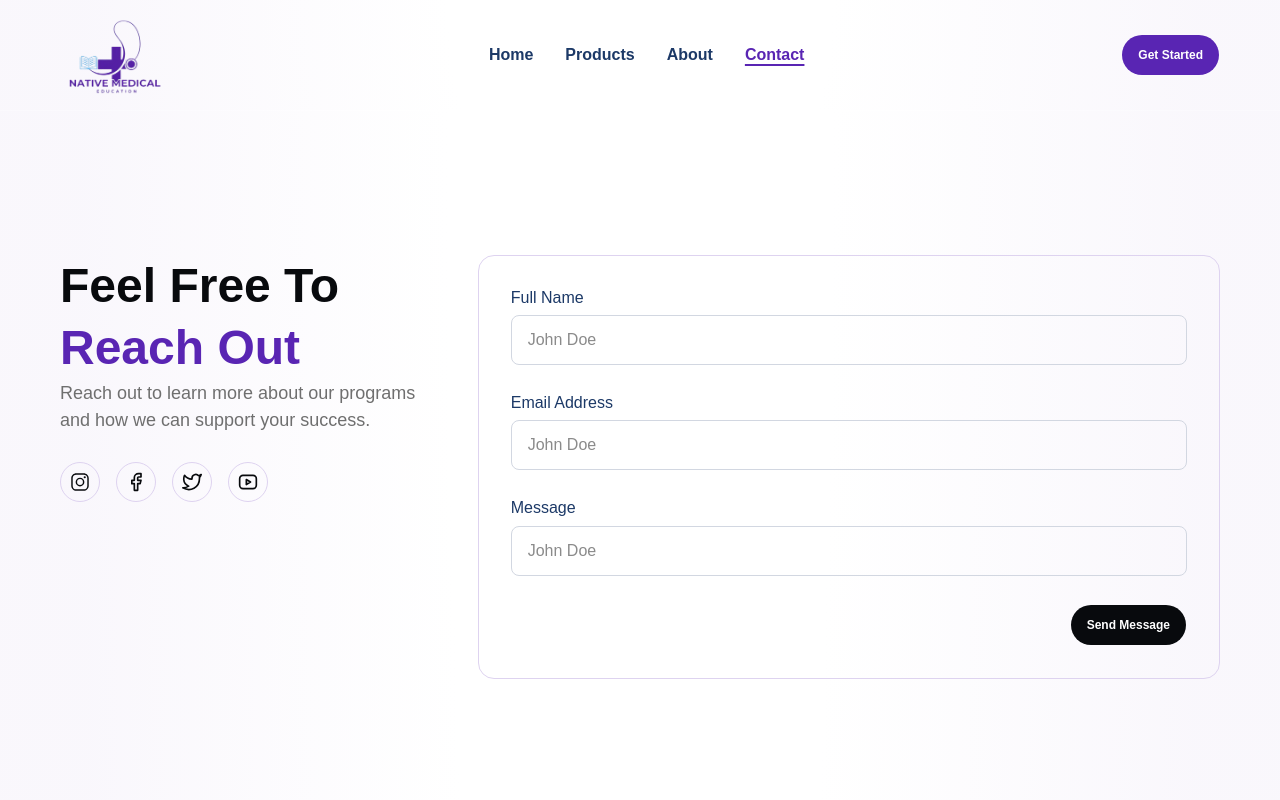
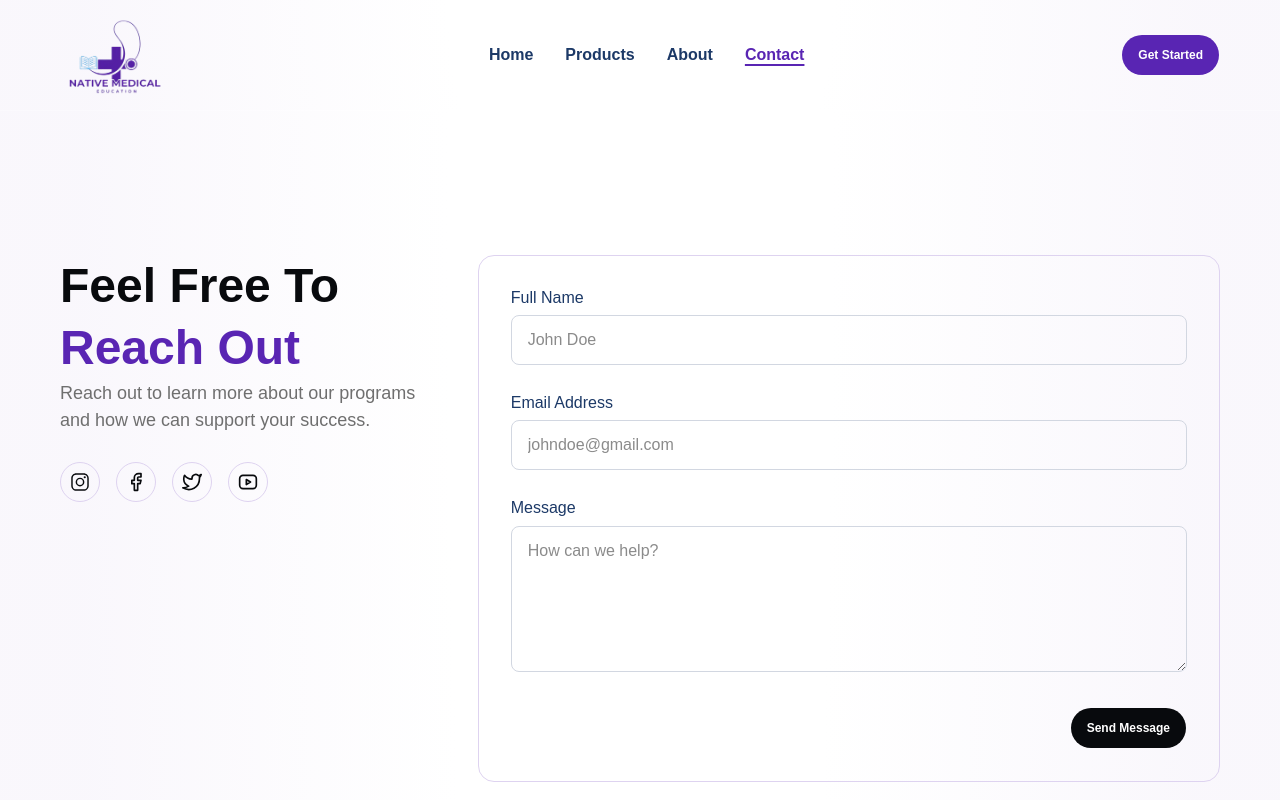
Before and after one commit to say-lem/NativeMed-Ed, a Next.js app: page /contact in a window 1280 px wide. Shown: the top 800 px of the page. Built offline with nearby package versions, Linux system fonts and the light colour scheme; no server answers; a web font is replaced by a local one.

Commit message:
ready to push

```diff
--- /dev/null
+++ b/src/app/(public)/contact/_components/ContactForm.tsx
@@ -0,0 +1,146 @@
+"use client";
+import { useState, useTransition } from "react";
+import { useForm } from "react-hook-form";
+import { zodResolver } from "@hookform/resolvers/zod";
+import { CheckCircle2, Loader2 } from "lucide-react";
+import { toast } from "sonner";
+import { Button } from "@/components/ui/button";
+import { applyFieldErrors } from "@/lib/form-errors";
+import {
+  contactSchema,
+  emptyContactValues,
+  type ContactValues,
+} from "@/lib/schemas/contact";
+import { sendContactMessageAction } from "../actions";
+
+const inputClass =
+  "border-[0.5px] rounded-[8px] px-4 py-3 border-secondary-20 w-full outline-none focus:border-primary-100";
+
+function Label({ text, htmlFor }: { text: string; htmlFor: string }) {
+  return (
+    <label
+      htmlFor={htmlFor}
+      className="text-secondary-100 leading-[120%] tracking-[-1%] block"
+    >
+      {text}
+    </label>
+  );
+}
+
+function FieldError({ message }: { message?: string }) {
+  if (!message) return null;
+  return <p className="text-error-other text-xs mt-1 leading-[150%]">{message}</p>;
+}
+
+export default function ContactForm() {
+  const [pending, startTransition] = useTransition();
+  const [sent, setSent] = useState(false);
+
+  const {
+    register,
+    handleSubmit,
+    setError,
+    reset,
+    formState: { errors },
+  } = useForm<ContactValues>({
+    resolver: zodResolver(contactSchema),
+    defaultValues: emptyContactValues,
+  });
+
+  const onSubmit = (values: ContactValues) => {
+    startTransition(async () => {
+      const res = await sendContactMessageAction(values);
+      if (res.ok) {
+        setSent(true);
+        reset();
+        toast.success(res.message ?? "Message sent");
+        return;
+      }
+      applyFieldErrors(res.fieldErrors, setError);
+      toast.error(res.message ?? "Couldn't send your message.");
+    });
+  };
+
+  if (sent) {
+    return (
+      <aside className="w-full md:basis-2/3 rounded-[16px] border border-primary-20 p-6 sm:p-8 flex flex-col items-center justify-center text-center gap-4 min-h-[320px]">
+        <CheckCircle2 className="size-14 text-green-500" />
+        <h3 className="text-xl font-semibold text-black-others">
+          Thanks — we&apos;ve got your message
+        </h3>
+        {/* The API returns 202 (accepted, queued), so we promise a reply rather than
+            claiming the email has already landed. */}
+        <p className="text-subtle-text leading-[150%] max-w-sm">
+          We&apos;ll get back to you by email as soon as we can.
+        </p>
+        <Button
+          type="button"
+          onClick={() => setSent(false)}
+          variant="outline"
+          className="font-bold border-black-others text-black-others mt-2"
+        >
+          Send another message
+        </Button>
+      </aside>
+    );
+  }
+
+  return (
+    <form
+      onSubmit={handleSubmit(onSubmit)}
+      noValidate
+      className="w-full md:basis-2/3 rounded-[16px] border border-primary-20 p-4 sm:p-5 md:p-8 space-y-4 sm:space-y-5 md:space-y-7"
+    >
+      <div className="space-y-2">
+        <Label text="Full Name" htmlFor="fullName" />
+        <input
+          id="fullName"
+          type="text"
+          autoComplete="name"
+          placeholder="John Doe"
+          className={inputClass}
+          {...register("fullName")}
+        />
+        <FieldError message={errors.fullName?.message} />
+      </div>
+
+      <div className="space-y-2">
+        <Label text="Email Address" htmlFor="email" />
+        <input
+          id="email"
+          type="email"
+          autoComplete="email"
+          placeholder="johndoe@gmail.com"
+          className={inputClass}
+          {...register("email")}
+        />
+        <FieldError message={errors.email?.message} />
+      </div>
+
+      <div className="space-y-2">
+        <Label text="Message" htmlFor="message" />
+        {/* Textarea, not an input: the backend needs at least 10 characters and accepts up
+            to 5000, and the message is treated as plain text. */}
+        <textarea
+          id="message"
+          rows={5}
+          placeholder="How can we help?"
+          className={`${inputClass} resize-y`}
+          {...register("message")}
+        />
+        <FieldError message={errors.message?.message} />
+      </div>
+
+      <div className="text-right">
+        <Button
+          type="submit"
+          disabled={pending}
+          className="bg-black-others font-bold disabled:opacity-60"
+        >
+          {pending && <Loader2 className="size-4 animate-spin" />}
+          {pending ? "Sending..." : "Send Message"}
+        </Button>
+      </div>
+    </form>
+  );
+}
--- /dev/null
+++ b/src/app/(public)/contact/actions.ts
@@ -0,0 +1,67 @@
+"use server";
+
+import axios from "axios";
+import { contactSchema, type ContactValues } from "@/lib/schemas/contact";
+import { sendContactMessage } from "@/services/contact.service";
+import type { ApiFailure, FormActionResult } from "@/types/api";
+
+/**
+ * Send a contact-form message.
+ *
+ * The endpoint is public and rate-limited **per IP** via a leaky-bucket queue: roughly 11
+ * submissions are accepted per 15 minutes, after which it returns 429. Because our calls go
+ * out server-side, that IP is the *server's*, not the visitor's — so on a busy deployment
+ * the limit is shared across visitors. Worth watching if the form ever gets heavy use.
+ */
+export async function sendContactMessageAction(
+  values: ContactValues,
+): Promise<FormActionResult> {
+  const parsed = contactSchema.safeParse(values);
+  if (!parsed.success) {
+    return {
+      ok: false,
+      message: "Please check the highlighted fields.",
+      fieldErrors: parsed.error.flatten().fieldErrors,
+    };
+  }
+
+  try {
+    const res = await sendContactMessage(parsed.data);
+    if (!res.success) {
+      return { ok: false, message: res.message, fieldErrors: res.errors };
+    }
+    // 202 = accepted for sending, not delivered. Copy below reflects that.
+    return {
+      ok: true,
+      message: res.message ?? "Thanks — your message is on its way.",
+    };
+  } catch (err) {
+    if (axios.isAxiosError(err)) {
+      const status = err.response?.status;
+      const data = err.response?.data as ApiFailure | undefined;
+
+      if (status === 429) {
+        return {
+          ok: false,
+          message:
+            data?.message ??
+            "Too many messages have been sent recently. Please try again in a few minutes.",
+        };
+      }
+      if (data?.message) {
+        return { ok: false, message: data.message, fieldErrors: data.errors };
+      }
+      console.error(
+        "[sendContactMessageAction] axios error:",
+        status ?? err.code,
+        err.message,
+      );
+      return {
+        ok: false,
+        message: "Couldn't reach the server. Please try again.",
+      };
+    }
+    console.error("[sendContactMessageAction] unexpected error:", err);
+    return { ok: false, message: "Something went wrong. Please try again." };
+  }
+}
--- a/src/app/(public)/contact/page.tsx
+++ b/src/app/(public)/contact/page.tsx
@@ -1,12 +1,6 @@
 import SubtleText from "@/components/shared/SubtleText";
 import SocialLinks from "./_components/SocialLinks";
-import { Button } from "@/components/ui/button";
-
-function Label({ text }: { text: string }) {
-  return (
-    <p className="text-secondary-100 leading-[120%] tracking-[-1%] ">{text}</p>
-  );
-}
+import ContactForm from "./_components/ContactForm";
 
 export default function Contact() {
   return (
@@ -19,36 +13,8 @@ export default function Contact() {
 
         <SocialLinks />
       </aside>
-      <aside className="w-full md:basis-2/3 rounded-[16px] border border-primary-20 p-4 sm:p-5 md:p-8 space-y-4 sm:space-y-5 md:space-y-7">
-        <div className="space-y-2">
-          <Label text="Full Name" />
-          <input
-            type="text"
-            placeholder="John Doe"
-            className="border-[0.5px] rounded-[8px] px-4 py-3 border-secondary-20 w-full "
-          />
-        </div>
-        <div className="space-y-2">
-          <Label text="Email Address" />
-          <input
-            type="text"
-            placeholder="John Doe"
-            className="border-[0.5px] rounded-[8px] px-4 py-3 border-secondary-20 w-full "
-          />
-        </div>
-        <div className="space-y-2">
-          <Label text="Message" />
-          <input
-            type="text"
-            placeholder="John Doe"
-            className="border-[0.5px] rounded-[8px] px-4 py-3 border-secondary-20 w-full "
-          />
-        </div>
 
-        <div className="text-right">
-          <Button className="bg-black-others font-bold">Send Message</Button>
-        </div>
-      </aside>
+      <ContactForm />
     </section>
   );
 }
--- /dev/null
+++ b/src/lib/schemas/contact.ts
@@ -0,0 +1,33 @@
+import { z } from "zod";
+
+/**
+ * Mirrors the backend's Zod rules for POST /contact so a visitor gets inline feedback
+ * instead of a server round-trip. Keep the limits in step with the API — it rejects with
+ * 422 on any mismatch.
+ */
+export const contactSchema = z.object({
+  fullName: z
+    .string()
+    .trim()
+    .min(2, "Full name must be at least 2 characters")
+    .max(100, "Full name must be 100 characters or fewer"),
+  email: z
+    .string()
+    .trim()
+    .min(1, "Email is required")
+    .email("Enter a valid email address")
+    .max(254, "Email must be 254 characters or fewer"),
+  message: z
+    .string()
+    .trim()
+    .min(10, "Message must be at least 10 characters")
+    .max(5000, "Message must be 5000 characters or fewer"),
+});
+
+export type ContactValues = z.infer<typeof contactSchema>;
+
+export const emptyContactValues: ContactValues = {
+  fullName: "",
+  email: "",
+  message: "",
+};
--- /dev/null
+++ b/src/services/contact.service.ts
@@ -0,0 +1,20 @@
+import "server-only";
+import { api } from "@/lib/api";
+import type { ApiResponse } from "@/types/api";
+import type { ContactValues } from "@/lib/schemas/contact";
+
+/**
+ * POST /contact — PUBLIC, no auth. Relays the message to the site inbox as an email;
+ * nothing is persisted, so there's no list/history endpoint to pair with this.
+ *
+ * Returns **202 Accepted**, not 201: the send is queued behind a per-IP leaky bucket, so a
+ * success here means "accepted", not "delivered". Verified against live data 2026-08-13 —
+ * note the success body has NO `data` key at all (the doc claims `data: null`), so callers
+ * must only read `success`/`message`.
+ */
+export async function sendContactMessage(
+  payload: ContactValues,
+): Promise<ApiResponse<null>> {
+  const res = await api.post<ApiResponse<null>>("/contact", payload);
+  return res.data;
+}
```
